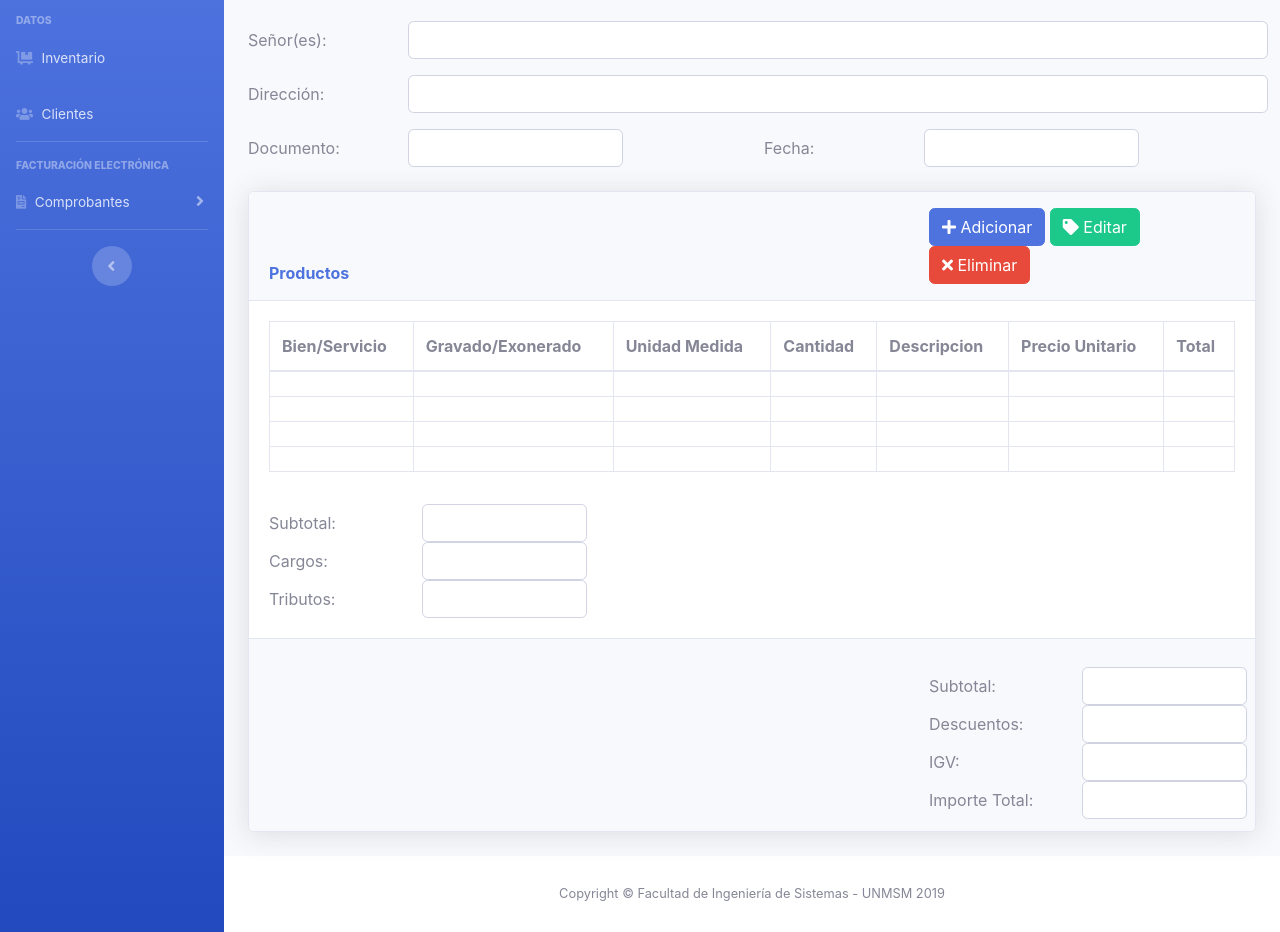
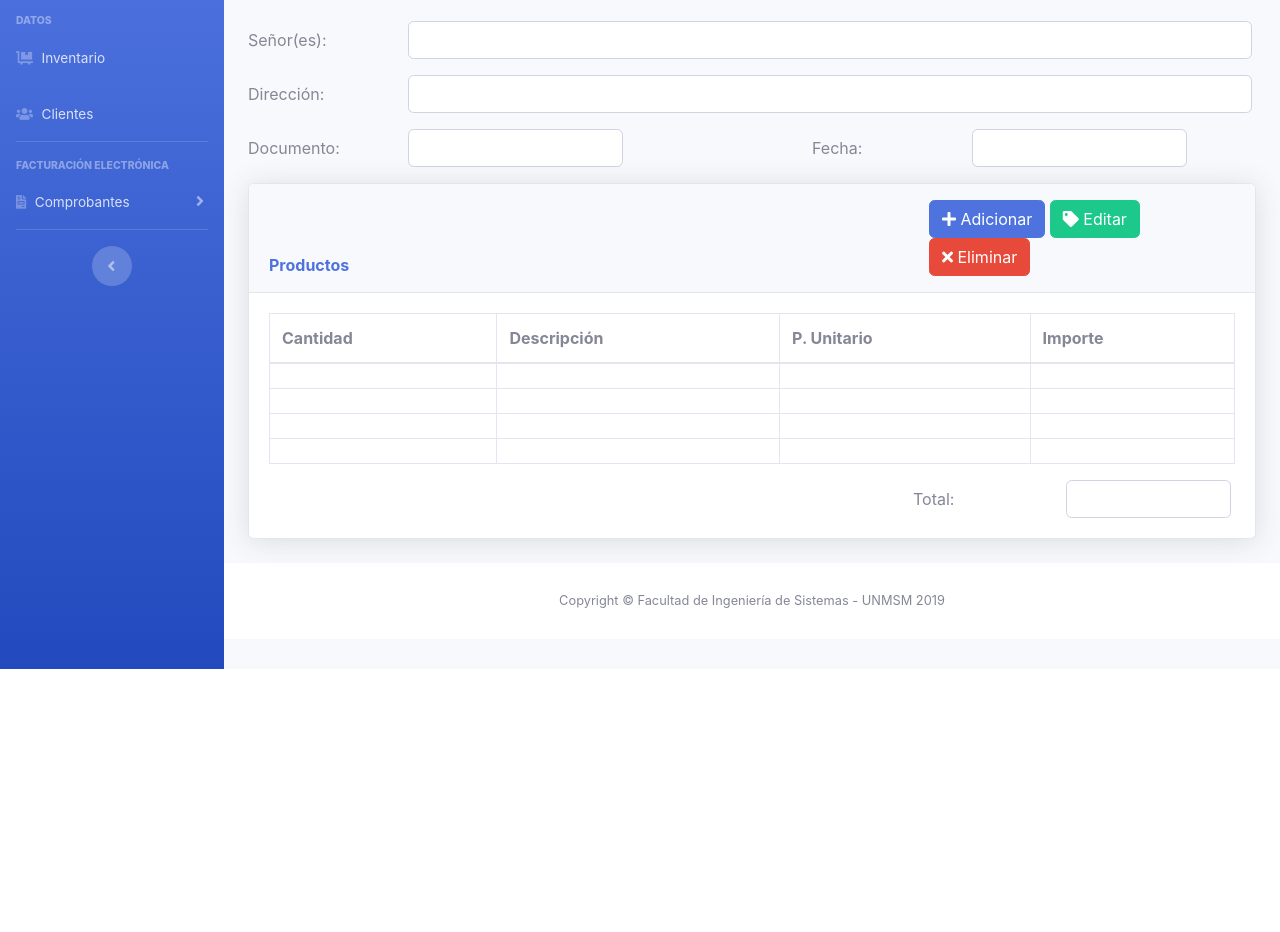
Before and after one commit to melinna-rojas/SFE, a plain HTML site: page comprobantes-boleta.html in a window 1280 px wide. Shown: the part 131-1063 px from the top of the page. After the commit the page ends 800 px from the top, so only its background shows below. Drawn offline with Linux system fonts and the light colour scheme.

Commit message:
Boleta done!

```diff
--- a/comprobantes-boleta.html
+++ b/comprobantes-boleta.html
@@ -157,7 +157,7 @@
                 <div class="row">
                   <!--Emisor-->
                   <label for="inputCliente" class="col-2 col-form-label">Señor(es):</label>
-                  <input type="text" class="col form-control" id="inputCliente">
+                  <input type="text" class="col form-control mr-3" id="inputCliente">
                 </div>
               </div>
             </div>
@@ -167,7 +167,7 @@
                 <div class="row">
                   <!--Dirección-->
                   <label for="inputDireccion" class="col-2 col-form-label">Dirección:</label>
-                  <input type="text" class="col form-control" id="inputDireccion">
+                  <input type="text" class="col form-control mr-3" id="inputDireccion">
                 </div>
               </div>
             </div>
@@ -177,22 +177,21 @@
                 <div class="row">
                   <!--Numero de documento-->
                   <label for="inputDocumento" class="col-4 col-form-label">Documento:</label>
-                  <input type="text" class="col-5 form-control" id="inputDocumento">
+                  <input type="text" class="col-5 form-control " id="inputDocumento">
                 </div>
               </div>
 
               <div class="col">
                 <div class="row">
                   <!--Fecha-->
-                  <label for="inputFecha" class="col-4 col-form-label">Fecha:</label>
+                  <label for="inputFecha" class="col-4 ml-5 col-form-label">Fecha:</label>
                   <input type="text" class="col-5 form-control" id="inputFecha">
                 </div>
               </div>
             </div>
 
-
             <!--Tabla de Items-->
-            <div class="card shadow my-4">
+            <div class="card shadow mb-4">
               <div class="card-header py-3">
                 <div class="row align-items-end">
                   <div class="col-8">
@@ -210,21 +209,15 @@
                   <table class="table table-bordered" id="dataTable" width="100%" cellspacing="0">
                     <thead>
                       <tr>
-                        <th>Bien/Servicio</th>
-                        <th>Gravado/Exonerado</th>
-                        <th>Unidad Medida</th>
                         <th>Cantidad</th>
-                        <th>Descripcion</th>
-                        <th>Precio Unitario</th>
-                        <th>Total</th>
+                        <th>Descripción</th>
+                        <th>P. Unitario</th>
+                        <th>Importe</th>
                       </tr>
                     </thead>
 
                     <tbody>
                       <tr>
-                        <td></td>
-                        <td></td>
-                        <td></td>
                         <td></td>
                         <td></td>
                         <td></td>
@@ -235,14 +228,9 @@
                         <td></td>
                         <td></td>
                         <td></td>
-                        <td></td>
-                        <td></td>
-                        <td></td>
+
                       </tr>
                       <tr>
-                        <td></td>
-                        <td></td>
-                        <td></td>
                         <td></td>
                         <td></td>
                         <td></td>
@@ -253,57 +241,20 @@
                         <td></td>
                         <td></td>
                         <td></td>
-                        <td></td>
-                        <td></td>
-                        <td></td>
                       </tr>
                     </tbody>
                   </table>
                 </div>
-                <div class="row mt-3 justify-content-start">
-                  <!--Subtotal-->
-                  <label for="inputSub" class="col-2 col-form-label">Subtotal:</label>
-                  <input type="text" class="col-2 form-control" id="inputSub">
-                </div>
-                <div class="row justify-content-start">
-                  <!--Otros cargos-->
-                  <label for="inputCargos" class="col-2 col-form-label">Cargos:</label>
-                  <input type="text" class="col-2 form-control" id="inputCargos">
-                </div>
-                <div class="row justify-content-start">
-                  <!--Otros tributos-->
-                  <label for="inputTributos" class="col-2 col-form-label">Tributos:</label>
-                  <input type="text" class="col-2 form-control" id="inputTributos">
-                </div>
-              </div>
-              <div class="card-footer">
-                <div class="row mt-3 justify-content-end">
-                  <!--Subtotal-->
-                  <label for="inputSubtotal" class="col-2 col-form-label">Subtotal:</label>
-                  <input type="text" class="col-2 form-control" id="inputSubtotal">
 
-                </div>
-                <div class="row justify-content-end">
-                  <!--Descuentos-->
-                  <label for="inputDescuentos" class="col-2 col-form-label">Descuentos:</label>
-                  <input type="text" class="col-2 form-control" id="inputDescuentos">
 
-                </div>
-                <div class="row justify-content-end">
-                  <!--IGV-->
-
-                  <label for="inputIGV" class="col-2 col-form-label">IGV:</label>
-                  <input type="text" class="col-2 form-control" id="inputIGV">
-
-                </div>
                 <div class="row justify-content-end">
                   <!--Importe Total-->
-                  <label for="inputImporte" class="col-2 col-form-label">Importe Total:</label>
-                  <input type="text" class="col-2 form-control" id="inputImporte">
+                  <label for="inputTotal" class="col-2 col-form-label">Total:</label>
+                  <input type="text" class="col-2 mr-3 form-control" id="inputTotal">
 
                 </div>
               </div>
-            </div>
+
 
           </form>
           <!-- End of form -->
```
